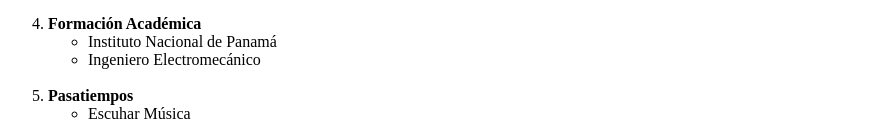
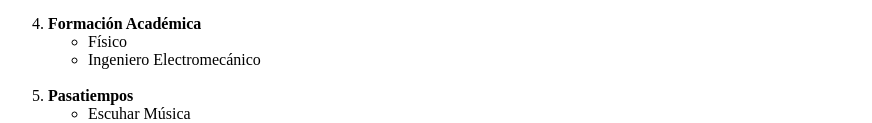
Before and after one commit to Menacho27/GL124-C, a plain HTML site: page GL124-C/Laboratorio3/adanmenacho.html in a window 1280 px wide. Shown: the part 618-741 px from the top of the page, without its empty margins (0-872 px from the left). Drawn offline with Linux system fonts and the light colour scheme.

Commit message:
Modifique contenido

```diff
--- a/GL124-C/Laboratorio3/adanmenacho.html
+++ b/GL124-C/Laboratorio3/adanmenacho.html
@@ -39,7 +39,7 @@
 
                 <li id="margen-top"><span><b>Formación Académica</b> </span></li>
                 <ul>
-                    <li> Instituto Nacional de Panamá </li>
+                    <li> Físico </li>
                     <li> Ingeniero Electromecánico </li>
 
                 </ul>
```
